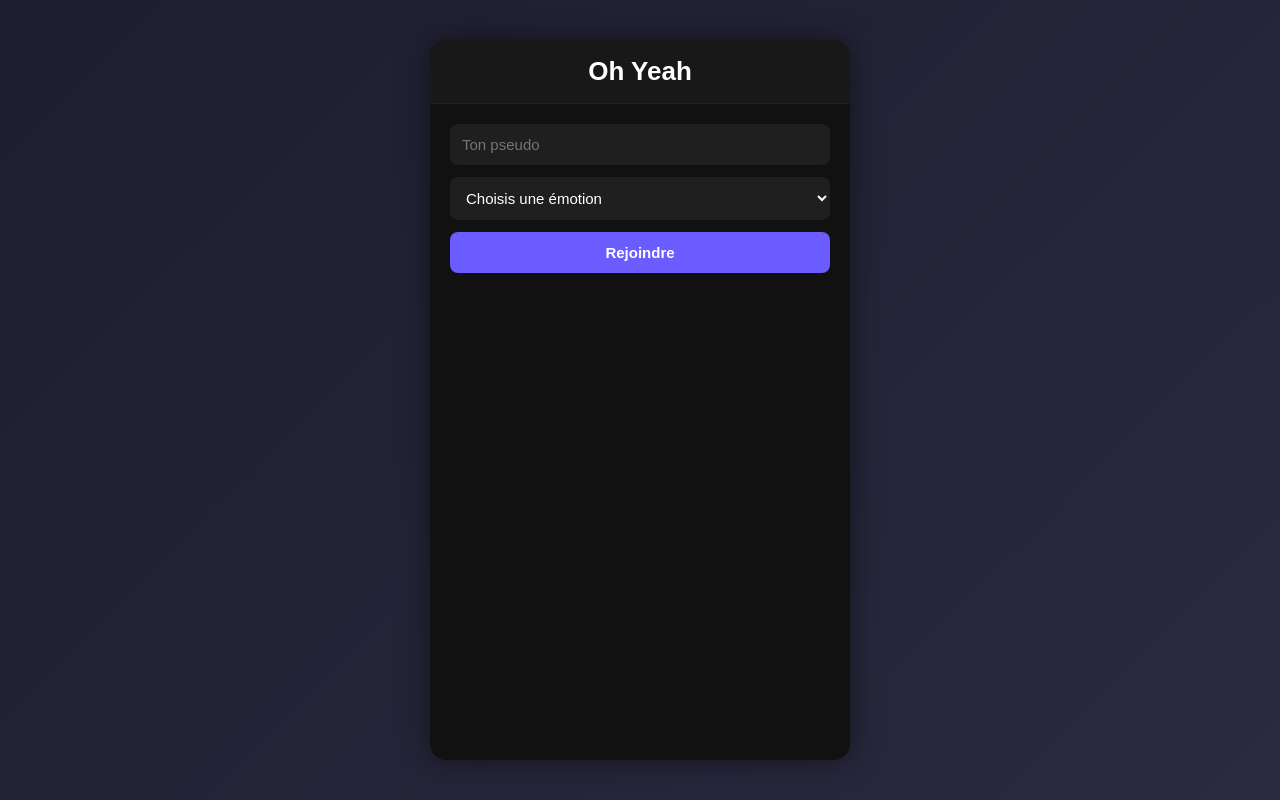
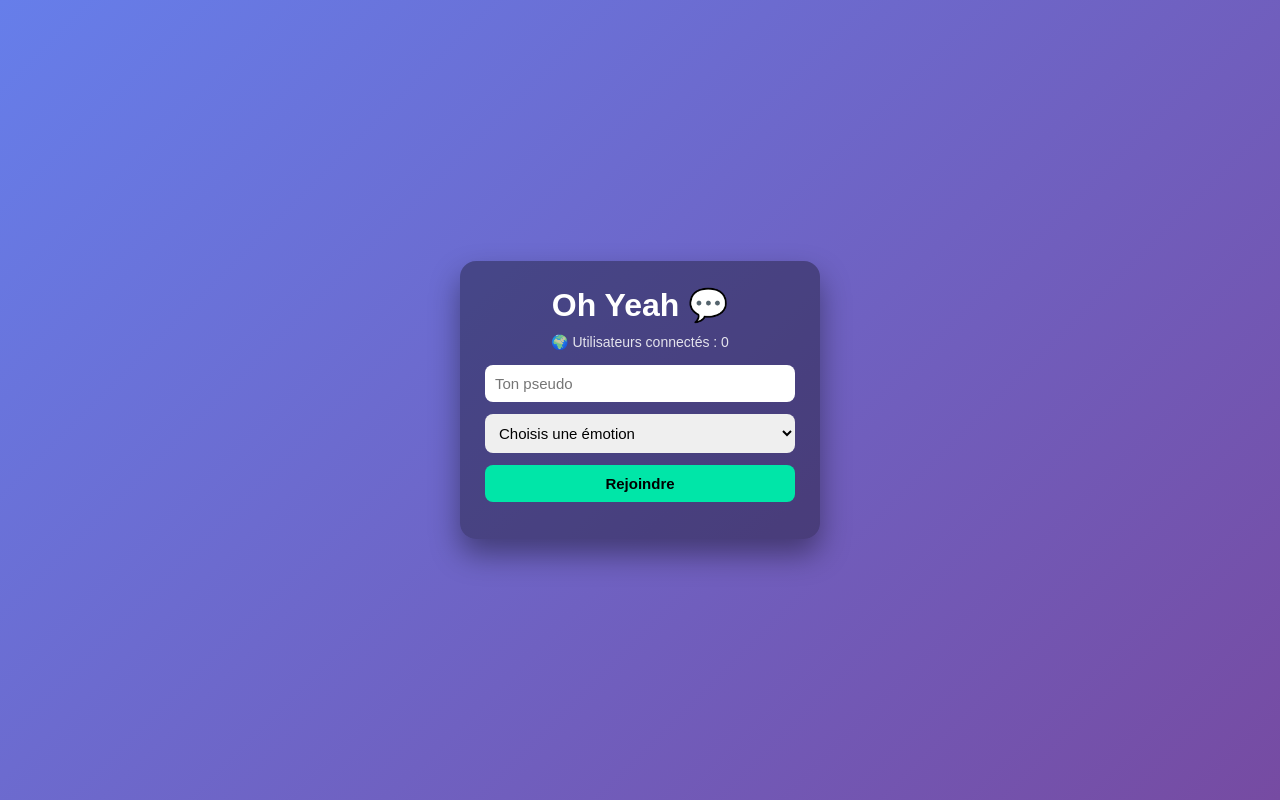
Before and after one commit to jj947/oh-yeah, a Flask app: page / in a window 1280 px wide. Run offline with Flask 3, Linux system fonts and the light colour scheme; some libraries are stand-ins or nearby versions.

Commit message:
Update index.html

```diff
--- a/templates/index.html
+++ b/templates/index.html
@@ -4,6 +4,7 @@
     <meta charset="UTF-8">
     <title>Oh Yeah</title>
     <script src="https://cdn.socket.io/4.7.5/socket.io.min.js"></script>
+
     <style>
         * {
             box-sizing: border-box;
@@ -12,7 +13,7 @@
 
         body {
             margin: 0;
-            background: linear-gradient(135deg, #1e1e2f, #2a2a40);
+            background: linear-gradient(135deg, #667eea, #764ba2);
             color: white;
             display: flex;
             justify-content: center;
@@ -20,175 +21,146 @@
             height: 100vh;
         }
 
-        .app {
-            width: 100%;
-            max-width: 420px;
-            height: 90vh;
-            background: #111;
+        .card {
+            background: rgba(0,0,0,0.35);
+            padding: 25px;
             border-radius: 16px;
-            display: flex;
-            flex-direction: column;
-            overflow: hidden;
-            box-shadow: 0 0 30px rgba(0,0,0,0.5);
+            width: 360px;
+            max-width: 95%;
+            box-shadow: 0 15px 30px rgba(0,0,0,0.4);
         }
 
-        header {
-            padding: 16px;
+        h1 {
             text-align: center;
-            font-size: 26px;
-            font-weight: bold;
-            background: #181818;
-            border-bottom: 1px solid #222;
+            margin-top: 0;
+            margin-bottom: 10px;
         }
 
-        /* ----------- MENU ----------- */
-
-        #menu {
-            padding: 20px;
-            display: flex;
-            flex-direction: column;
-            gap: 12px;
+        .counter {
+            text-align: center;
+            font-size: 14px;
+            opacity: 0.85;
+            margin-bottom: 15px;
         }
 
         input, select, button {
-            padding: 12px;
+            width: 100%;
+            padding: 10px;
+            margin-bottom: 12px;
             border-radius: 8px;
             border: none;
             font-size: 15px;
         }
 
-        input, select {
-            background: #1f1f1f;
-            color: white;
-        }
-
         button {
-            background: #6a5cff;
-            color: white;
+            background: #00e6a8;
+            font-weight: bold;
             cursor: pointer;
-            font-weight: bold;
         }
 
         button:hover {
-            background: #5848e5;
+            background: #00c994;
         }
 
-        #status {
-            text-align: center;
-            margin-top: 10px;
+        #chat {
+            display: none;
+        }
+
+        #messages {
+            background: rgba(0,0,0,0.4);
+            height: 260px;
+            border-radius: 10px;
+            padding: 10px;
+            overflow-y: auto;
+            margin-bottom: 10px;
             font-size: 14px;
         }
 
-        /* ----------- CHAT ----------- */
-
-        #chat {
-            display: none;
-            flex-direction: column;
-            height: 100%;
-        }
-
-        #messages {
-            flex: 1;
-            padding: 15px;
-            overflow-y: auto;
-            display: flex;
-            flex-direction: column;
-            gap: 10px;
-        }
-
         .msg {
-            max-width: 80%;
-            padding: 10px 12px;
-            border-radius: 12px;
-            word-wrap: break-word;
-            font-size: 14px;
+            margin-bottom: 8px;
         }
 
         .me {
-            align-self: flex-end;
-            background: #6a5cff;
+            color: #00e6a8;
         }
 
-        .other {
-            align-self: flex-start;
-            background: #2a2a2a;
+        .status {
+            text-align: center;
+            font-style: italic;
+            opacity: 0.8;
+            margin: 6px 0;
         }
 
-        .system {
-            align-self: center;
-            font-size: 12px;
-            color: #aaa;
+        .chat-input {
+            display: flex;
+            gap: 8px;
         }
 
-        /* ----------- BARRE MESSAGE ----------- */
-
-        .input-bar {
-            display: flex;
-            padding: 10px;
-            gap: 8px;
-            border-top: 1px solid #222;
-            background: #181818;
+        .chat-input input {
+            flex: 1;
+            margin-bottom: 0;
         }
 
-        .input-bar textarea {
-            flex: 1;
-            resize: none;
-            height: 42px;              /* 👈 hauteur fixe */
-            max-height: 42px;
-            padding: 10px;
-            border-radius: 10px;
-            border: none;
-            font-size: 14px;
-            background: #1f1f1f;
-            color: white;
-            overflow-y: auto;          /* 👈 scroll interne */
+        .chat-input button {
+            width: 80px;
+            margin-bottom: 0;
         }
 
-        .input-bar button {
-            width: 48px;               /* 👈 bouton petit */
-            height: 42px;
-            border-radius: 10px;
-            font-size: 18px;
-            padding: 0;
+        .back {
+            margin-top: 10px;
+            background: #ff6b6b;
+        }
+
+        .back:hover {
+            background: #e05555;
         }
     </style>
 </head>
+
 <body>
 
-<div class="app">
-    <header>Oh Yeah</header>
+<div class="card">
+
+    <h1>Oh Yeah 💬</h1>
+
+    <div class="counter" id="counter">
+        🌍 Utilisateurs connectés : 0
+    </div>
 
     <!-- MENU -->
     <div id="menu">
         <input id="username" placeholder="Ton pseudo">
         <select id="emotion">
             <option value="">Choisis une émotion</option>
-            <option value="joie">😊 Joie</option>
+            <option value="heureux">😊 Heureux</option>
             <option value="triste">😢 Triste</option>
-            <option value="colere">😡 Colère</option>
-            <option value="stress">😰 Stress</option>
+            <option value="enerve">😡 Énervé</option>
+            <option value="calme">😌 Calme</option>
         </select>
         <button onclick="join()">Rejoindre</button>
-        <div id="status"></div>
     </div>
 
     <!-- CHAT -->
     <div id="chat">
         <div id="messages"></div>
 
-        <div class="input-bar">
-            <textarea id="message" placeholder="Écris ton message..."></textarea>
-            <button onclick="send()">➤</button>
+        <div class="chat-input">
+            <input id="messageInput" placeholder="Écris ton message…">
+            <button onclick="sendMessage()">Envoyer</button>
         </div>
+
+        <button class="back" onclick="goBack()">⬅ Retour au menu</button>
     </div>
+
 </div>
 
 <script>
     const socket = io();
-    let username = "";
+
+    let myUsername = "";
 
     function join() {
-        username = document.getElementById("username").value.trim();
+        const username = document.getElementById("username").value.trim();
         const emotion = document.getElementById("emotion").value;
 
         if (!username || !emotion) {
@@ -196,41 +168,59 @@
             return;
         }
 
-        socket.emit("join", { username, emotion });
+        myUsername = username;
+
+        socket.emit("join", {
+            username: username,
+            emotion: emotion
+        });
+
+        document.getElementById("menu").style.display = "none";
+        document.getElementById("chat").style.display = "block";
+        document.getElementById("messages").innerHTML = "";
     }
 
-    function send() {
-        const input = document.getElementById("message");
-        const text = input.value.trim();
-        if (!text) return;
+    function sendMessage() {
+        const input = document.getElementById("messageInput");
+        const msg = input.value.trim();
+        if (!msg) return;
 
-        socket.emit("message", { message: text });
-        addMessage(username + " : " + text, "me");
+        socket.emit("message", { message: msg });
+
+        addMessage(myUsername, msg, true);
         input.value = "";
     }
 
-    function addMessage(text, cls) {
+    function addMessage(user, msg, me = false) {
         const div = document.createElement("div");
-        div.className = "msg " + cls;
-        div.textContent = text;
+        div.className = "msg";
+        div.innerHTML = `<strong class="${me ? 'me' : ''}">${user}</strong> : ${msg}`;
         document.getElementById("messages").appendChild(div);
-        div.scrollIntoView();
+        document.getElementById("messages").scrollTop = 999999;
     }
 
-    socket.on("status", msg => {
-        document.getElementById("status").textContent = msg;
+    function addStatus(text) {
+        const div = document.createElement("div");
+        div.className = "status";
+        div.innerText = text;
+        document.getElementById("messages").appendChild(div);
+    }
 
-        if (msg.includes("Partenaire trouvé")) {
-            document.getElementById("menu").style.display = "none";
-            document.getElementById("chat").style.display = "flex";
-            addMessage(msg, "system");
-        } else {
-            addMessage(msg, "system");
-        }
+    function goBack() {
+        location.reload();
+    }
+
+    socket.on("message", data => {
+        addMessage(data.from, data.message);
     });
 
-    socket.on("message", data => {
-        addMessage(data.from + " : " + data.message, "other");
+    socket.on("status", text => {
+        addStatus(text);
+    });
+
+    socket.on("count", n => {
+        document.getElementById("counter").innerText =
+            `🌍 Utilisateurs connectés : ${n}`;
     });
 </script>
 
```
